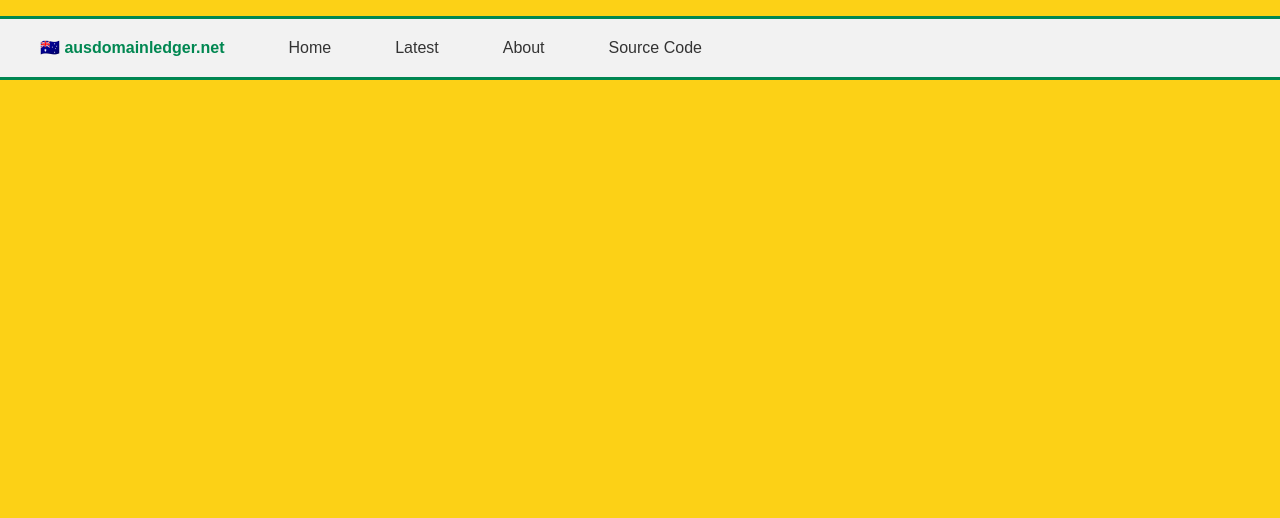
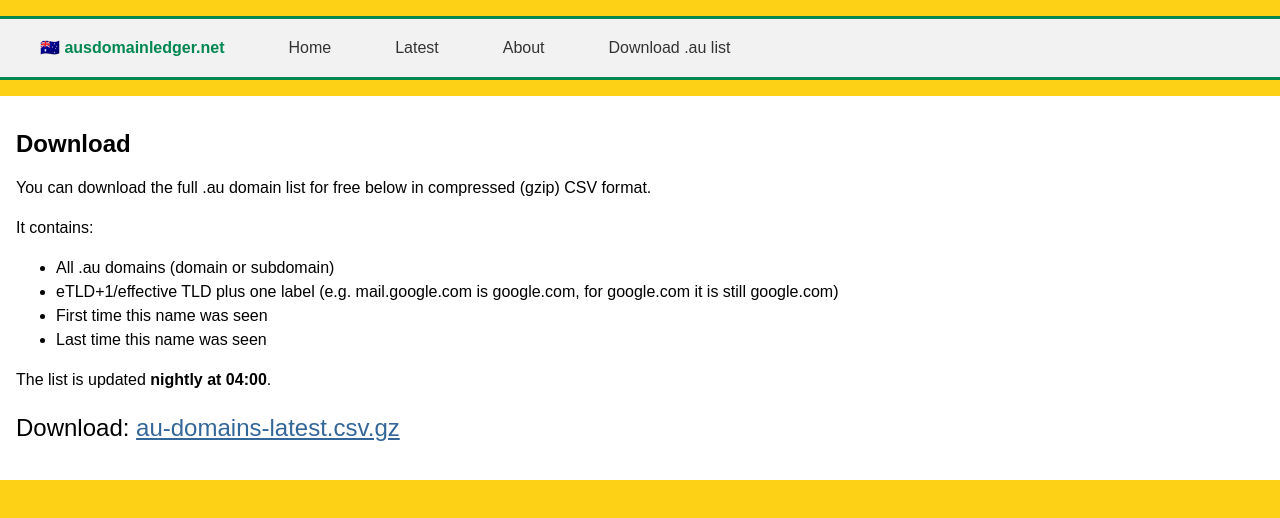
Before and after one commit to ausdomainledger/fe, a Vue app: page /download in a window 1280 px wide. Shown: the top 518 px of the page. Built offline with nearby package versions, Linux system fonts and the light colour scheme.

Commit message:
allow download of database

```diff
--- a/src/App.vue
+++ b/src/App.vue
@@ -7,7 +7,7 @@
         <li><router-link :to="{name: 'Hello'}">Home</router-link></li>
         <li><router-link :to="{name: 'Hello', query: { q: '%%%' }}">Latest</router-link></li>
         <li><router-link :to="{name: 'About'}">About</router-link></li>
-        <li><a href="https://github.com/ausdomainledger" target="_blank" rel="noopener noreferrer">Source Code</a></li>
+        <li><router-link :to="{name: 'Download'}">Download .au list</router-link></li>
       </ul>
     </div>
 
--- a/src/components/About.vue
+++ b/src/components/About.vue
@@ -24,7 +24,9 @@
     <p>
       Other sites certainly exist that to index this kind of data (like crt.sh, censys.io), but I have found them unusable when it comes to exploring the .au ccTLD. That's why this exists.</p>
     </p>
-    <p>I applied for access to DNSDB to try get better completion, but unfortunately their licensing does not permit republishing unless I pay.</p>
+    <p>The full source code to every component, including this website, are available on Github:</p>
+    <p>
+      <a href="https://github.com/ausdomainledger" target="_blank" rel="noopener noreferrer">github.com/ausdomainledger</a></p>
     <h2>Some example queries to give you inspiration</h2>
     <ul>
       <li><router-link :to="{name: 'Hello', query: { q: '%.gov.au' } }">All .gov.au, newest at the top</router-link></li>
--- /dev/null
+++ b/src/components/Download.vue
@@ -0,0 +1,36 @@
+<template>
+  <div class="about">
+    <h2>Download</h2>
+    <p>You can download the full .au domain list for free below in compressed (gzip) CSV format.</p>
+    <p>It contains:</p>
+    <ul>
+      <li>All .au domains (domain or subdomain)</li>
+      <li>eTLD+1/effective TLD plus one label (e.g. mail.google.com is google.com, for google.com it is still google.com)</li>
+      <li>First time this name was seen</li>
+      <li>Last time this name was seen</li>
+    </ul>
+    <p>The list is updated <strong>nightly at 04:00</strong>.</p>
+    <p class="download">Download: <a href="/au-domains-latest.csv.gz">au-domains-latest.csv.gz</a></p>
+  </div>
+</template>
+
+<script>
+export default {
+}
+</script>
+
+<style scoped>
+.about {
+  background: white;
+  width: 100%;
+  padding: 1em;
+  box-sizing: border-box;
+  line-height: 1.5em;
+}
+a {
+  color: #369;
+}
+.download {
+  font-size: 1.5em;
+}
+</style>
--- a/src/router/index.js
+++ b/src/router/index.js
@@ -2,6 +2,7 @@ import Vue from 'vue'
 import Router from 'vue-router'
 import HelloWorld from '@/components/HelloWorld'
 import About from '@/components/About'
+import Download from '@/components/Download'
 
 Vue.use(Router)
 
@@ -20,6 +21,11 @@ export default new Router({
       path: '/about',
       name: 'About',
       component: About
+    },
+    {
+      path: '/download',
+      name: 'Download',
+      component: Download
     }
   ]
 })
```
Also changed, not shown: 1 other file (tests, documents, lock files or other folders).
